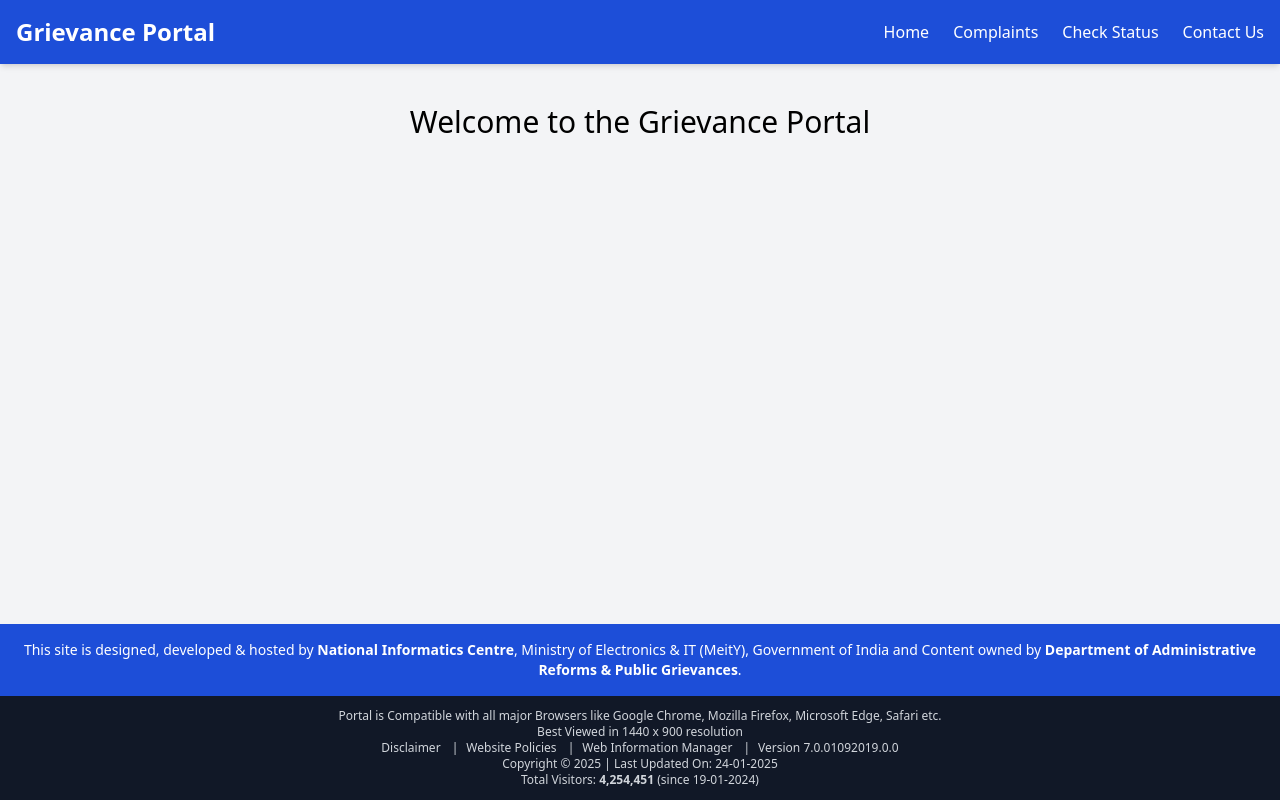
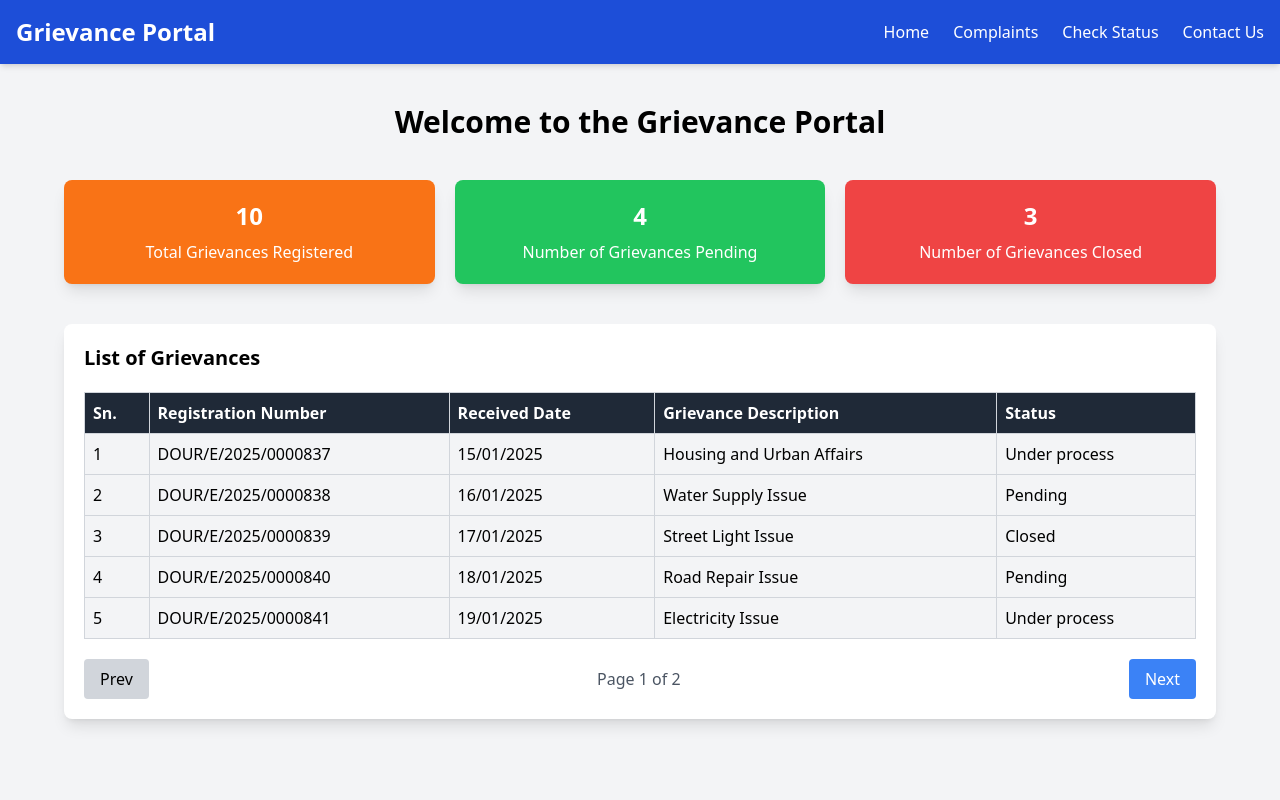
Before and after one commit to sarthaknayyar/aspire-hackathon, a React (Create React App) app in the folder frontend/: page / in a window 1280 px wide. Shown: the top 800 px of the page. Built offline with nearby package versions, Linux system fonts and the light colour scheme.

Commit message:
[ADD] Summary Card and grivance table

```diff
--- a/frontend/src/App.js
+++ b/frontend/src/App.js
@@ -16,6 +16,7 @@ function App() {
           <Route path="/complaints" element={<Complaints />} />
           <Route path="/status" element={<Status />} />
           <Route path="/contact" element={<Contact />} />
+
         </Routes>
       </div>
       <Footer />
--- /dev/null
+++ b/frontend/src/components/Sidebar.jsx
@@ -0,0 +1,50 @@
+import React from "react";
+import { Link } from "react-router-dom";
+
+export default function Sidebar() {
+  return (
+    <div className="bg-blue-600 text-white min-h-screen w-64 p-5">
+      <div className="bg-gray-100 text-blue-600 font-bold p-3 rounded-lg text-center mb-5">
+        <span className="flex items-center justify-center space-x-2">
+          <span>🎨</span>
+          <span>Grievance Dashboard</span>
+        </span>
+      </div>
+      <ul className="space-y-4">
+        <li className="flex items-center space-x-2">
+          <span>📂</span>
+          <span>Appeal Dashboard</span>
+          <span className="text-red-500 font-bold text-sm ml-2">NEW</span>
+        </li>
+        <li className="flex items-center space-x-2">
+          <span>➕</span>
+          <span>Lodge Public Grievance</span>
+        </li>
+        <li className="flex items-center space-x-2">
+          <span>➕</span>
+          <span>Lodge Pension Grievance</span>
+        </li>
+        <li className="flex items-center space-x-2">
+          <span>➕</span>
+          <span>Lodge Appeal</span>
+        </li>
+        <li className="flex items-center space-x-2">
+          <span>🔄</span>
+          <span>Account Activity</span>
+        </li>
+        <li className="flex items-center space-x-2">
+          <span>✏️</span>
+          <span>Edit Profile</span>
+        </li>
+        <li className="flex items-center space-x-2">
+          <span>🔒</span>
+          <span>Change Password</span>
+        </li>
+        <li className="flex items-center space-x-2 text-yellow-300">
+          <span>🔌</span>
+          <span>Sign out</span>
+        </li>
+      </ul>
+    </div>
+  );
+}
--- a/frontend/src/pages/Complaints.jsx
+++ b/frontend/src/pages/Complaints.jsx
@@ -1,3 +1,4 @@
 export default function Complaints() {
   return <h1 className="text-3xl text-center mt-10">Submit Your Complaint</h1>;
+
 }
--- a/frontend/src/pages/Home.jsx
+++ b/frontend/src/pages/Home.jsx
@@ -1,3 +1,116 @@
+import React, { useState } from "react";
+
 export default function Home() {
-    return <h1 className="text-3xl text-center mt-10">Welcome to the Grievance Portal</h1>;
-  }
+  // Grievance data
+  const [grievances] = useState([
+    { id: 1, registrationNumber: "DOUR/E/2025/0000837", receivedDate: "15/01/2025", description: "Housing and Urban Affairs", status: "Under process" },
+    { id: 2, registrationNumber: "DOUR/E/2025/0000838", receivedDate: "16/01/2025", description: "Water Supply Issue", status: "Pending" },
+    { id: 3, registrationNumber: "DOUR/E/2025/0000839", receivedDate: "17/01/2025", description: "Street Light Issue", status: "Closed" },
+    { id: 4, registrationNumber: "DOUR/E/2025/0000840", receivedDate: "18/01/2025", description: "Road Repair Issue", status: "Pending" },
+    { id: 5, registrationNumber: "DOUR/E/2025/0000841", receivedDate: "19/01/2025", description: "Electricity Issue", status: "Under process" },
+    { id: 6, registrationNumber: "DOUR/E/2025/0000842", receivedDate: "20/01/2025", description: "Garbage Collection", status: "Pending" },
+    { id: 7, registrationNumber: "DOUR/E/2025/0000843", receivedDate: "21/01/2025", description: "Public Park Maintenance", status: "Closed" },
+    { id: 8, registrationNumber: "DOUR/E/2025/0000844", receivedDate: "22/01/2025", description: "Water Contamination", status: "Under process" },
+    { id: 9, registrationNumber: "DOUR/E/2025/0000845", receivedDate: "23/01/2025", description: "Street Nameplate Missing", status: "Pending" },
+    { id: 10, registrationNumber: "DOUR/E/2025/0000846", receivedDate: "24/01/2025", description: "Broken Traffic Lights", status: "Closed" },
+  ]);
+
+  // Pagination state
+  const [currentPage, setCurrentPage] = useState(1);
+  const entriesPerPage = 5;
+
+  // Calculate the index of the first and last entries for the current page
+  const indexOfLastEntry = currentPage * entriesPerPage;
+  const indexOfFirstEntry = indexOfLastEntry - entriesPerPage;
+  const currentEntries = grievances.slice(indexOfFirstEntry, indexOfLastEntry);
+
+  // Handle next and previous page actions
+  const nextPage = () => {
+    if (currentPage < Math.ceil(grievances.length / entriesPerPage)) {
+      setCurrentPage((prev) => prev + 1);
+    }
+  };
+
+  const prevPage = () => {
+    if (currentPage > 1) {
+      setCurrentPage((prev) => prev - 1);
+    }
+  };
+
+  // Dynamic card calculations
+  const totalGrievances = grievances.length;
+  const pendingGrievances = grievances.filter((g) => g.status === "Pending").length;
+  const closedGrievances = grievances.filter((g) => g.status === "Closed").length;
+
+  return (
+    <div className="bg-gray-100 min-h-screen">
+      <h1 className="text-3xl text-center mt-10 font-bold">Welcome to the Grievance Portal</h1>
+
+      {/* Summary Cards */}
+      <div className="mt-10 mx-auto max-w-6xl grid grid-cols-3 gap-5">
+        <div className="bg-orange-500 text-white p-5 rounded-lg text-center shadow-lg">
+          <p className="text-2xl font-bold">{totalGrievances}</p>
+          <p className="mt-2">Total Grievances Registered</p>
+        </div>
+        <div className="bg-green-500 text-white p-5 rounded-lg text-center shadow-lg">
+          <p className="text-2xl font-bold">{pendingGrievances}</p>
+          <p className="mt-2">Number of Grievances Pending</p>
+        </div>
+        <div className="bg-red-500 text-white p-5 rounded-lg text-center shadow-lg">
+          <p className="text-2xl font-bold">{closedGrievances}</p>
+          <p className="mt-2">Number of Grievances Closed</p>
+        </div>
+      </div>
+
+      {/* Grievances Table */}
+      <div className="mt-10 mx-auto max-w-6xl bg-white p-5 rounded-lg shadow-lg">
+        <h2 className="text-xl font-bold mb-5">List of Grievances</h2>
+        <table className="table-auto w-full border-collapse border border-gray-300 text-left">
+          <thead className="bg-gray-800 text-white">
+            <tr>
+              <th className="border border-gray-300 p-2">Sn.</th>
+              <th className="border border-gray-300 p-2">Registration Number</th>
+              <th className="border border-gray-300 p-2">Received Date</th>
+              <th className="border border-gray-300 p-2">Grievance Description</th>
+              <th className="border border-gray-300 p-2">Status</th>
+            </tr>
+          </thead>
+          <tbody>
+            {currentEntries.map((grievance, index) => (
+              <tr key={grievance.id} className="bg-gray-100">
+                <td className="border border-gray-300 p-2">{indexOfFirstEntry + index + 1}</td>
+                <td className="border border-gray-300 p-2">{grievance.registrationNumber}</td>
+                <td className="border border-gray-300 p-2">{grievance.receivedDate}</td>
+                <td className="border border-gray-300 p-2">{grievance.description}</td>
+                <td className="border border-gray-300 p-2">{grievance.status}</td>
+              </tr>
+            ))}
+          </tbody>
+        </table>
+
+        {/* Pagination */}
+        <div className="mt-5 flex justify-between items-center">
+          <button
+            onClick={prevPage}
+            disabled={currentPage === 1}
+            className={`px-4 py-2 rounded ${currentPage === 1 ? "bg-gray-300" : "bg-blue-500 text-white"}`}
+          >
+            Prev
+          </button>
+          <p className="text-gray-600">
+            Page {currentPage} of {Math.ceil(grievances.length / entriesPerPage)}
+          </p>
+          <button
+            onClick={nextPage}
+            disabled={currentPage === Math.ceil(grievances.length / entriesPerPage)}
+            className={`px-4 py-2 rounded ${
+              currentPage === Math.ceil(grievances.length / entriesPerPage) ? "bg-gray-300" : "bg-blue-500 text-white"
+            }`}
+          >
+            Next
+          </button>
+        </div>
+      </div>
+    </div>
+  );
+}
```
